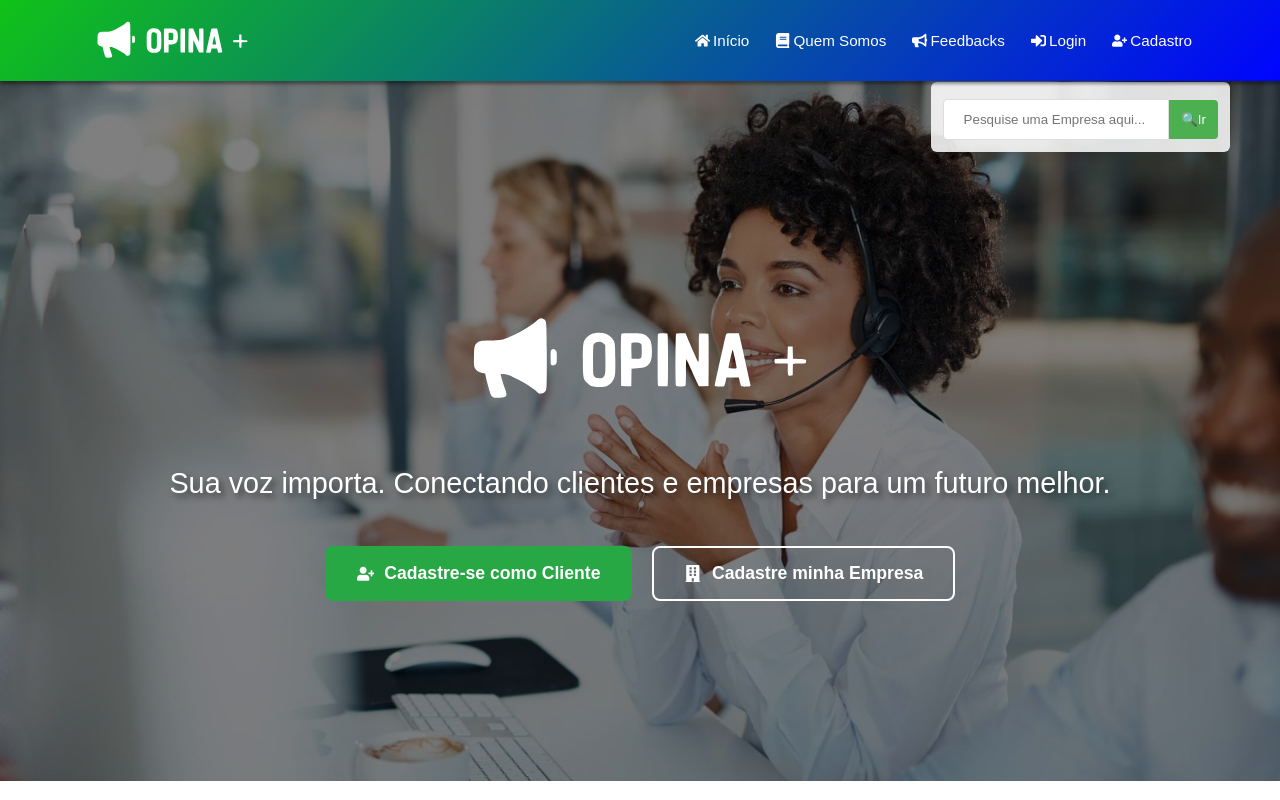
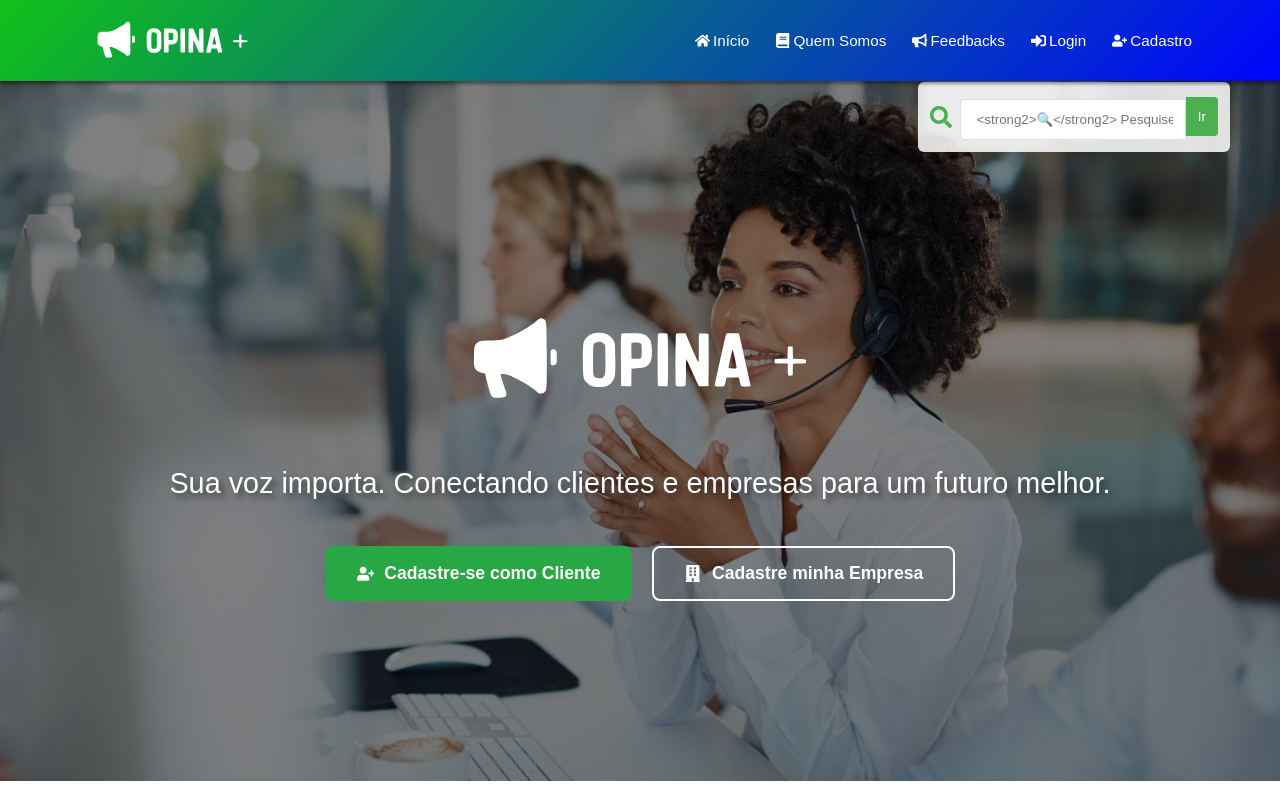
Before and after one commit to Eudantas2024/frontendopinamais, a React (Vite) app: page / in a window 1280 px wide. Shown: the top 800 px of the page. Built offline with nearby package versions, Linux system fonts and the light colour scheme.

Commit message:
frontend opina mais

```diff
--- a/src/pages/Home.css
+++ b/src/pages/Home.css
@@ -190,9 +190,17 @@
   flex-grow: 1;
 }
 
-.lupinha {
-  font-size: 25px; /* Aumenta o tamanho do texto e da lupa */
+.busca-empresa-flutuante form {
+  display: flex;
+  align-items: center;
 }
+
+.icone-lupa {
+  color: #4CAF50; /* ou azul, como preferir */
+  font-size: 22px;
+  margin-right: 8px;
+}
+
 
 
 /* Caixa de busca sobre a imagem */
--- a/src/pages/Home.jsx
+++ b/src/pages/Home.jsx
@@ -1,7 +1,7 @@
 // src/pages/Home.jsx
 import React, { useState, useEffect } from 'react';
 import { Link, useNavigate } from 'react-router-dom';
-import { FaComments, FaHandshake, FaChartLine, FaBullhorn, FaUserPlus, FaBuilding } from 'react-icons/fa';
+import { FaComments, FaSearch, FaHandshake, FaChartLine, FaBullhorn, FaUserPlus, FaBuilding } from 'react-icons/fa';
 import './Home.css';
 
 const Home = () => {
@@ -26,15 +26,16 @@ const Home = () => {
         {/* Caixa de busca sobre a imagem */}
         <div className="busca-empresa-flutuante">
           <form onSubmit={handleBuscaEmpresa}>
+            <FaSearch className="icone-lupa" />
             <input
               type="text"
-              placeholder="  Pesquise uma Empresa aqui..."
+              placeholder=" <strong2>🔍</strong2> Pesquise uma Empresa aqui..."
               value={buscaEmpresa}
               onChange={(e) => setBuscaEmpresa(e.target.value)}
               className="input-busca-empresa"
             />
             <button type="submit" className="botao-ir" disabled={!buscaEmpresa.trim()}>
-            🔍Ir
+            Ir
             </button>
           </form>
         </div>
```
